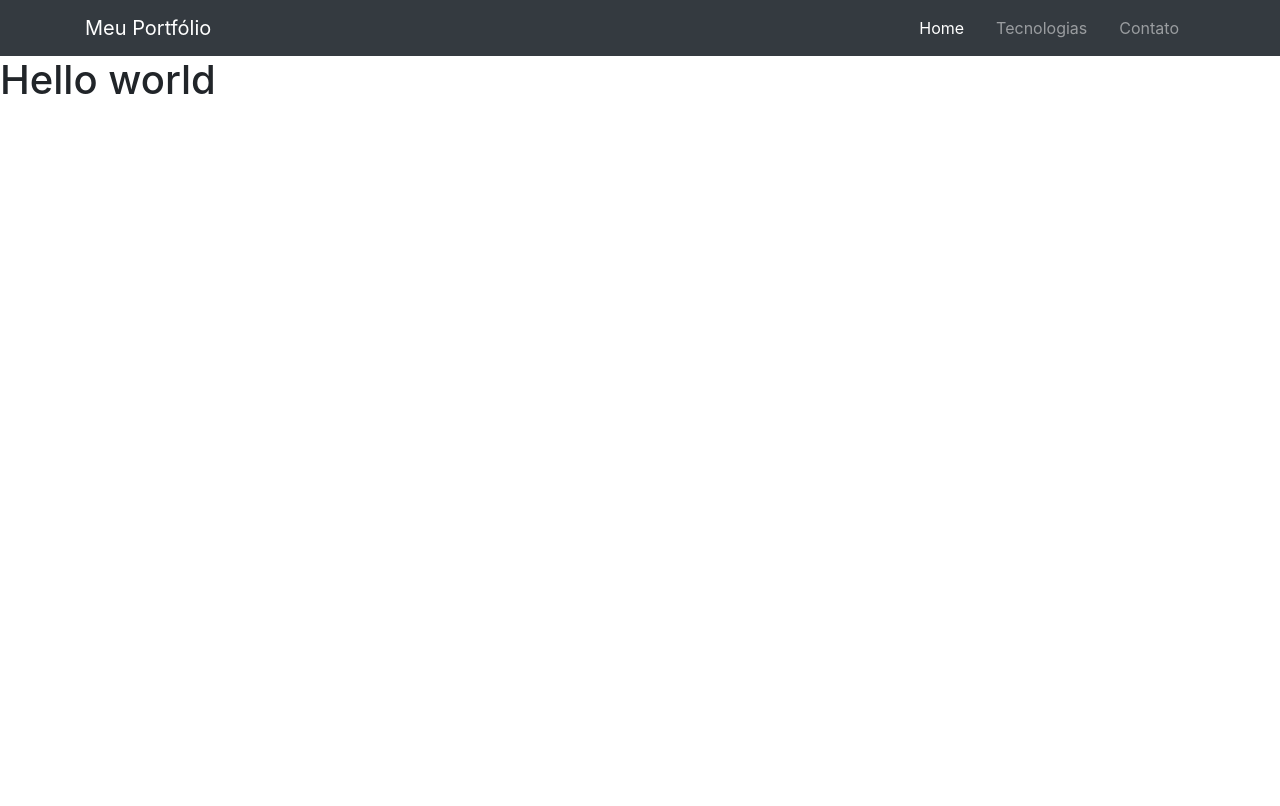
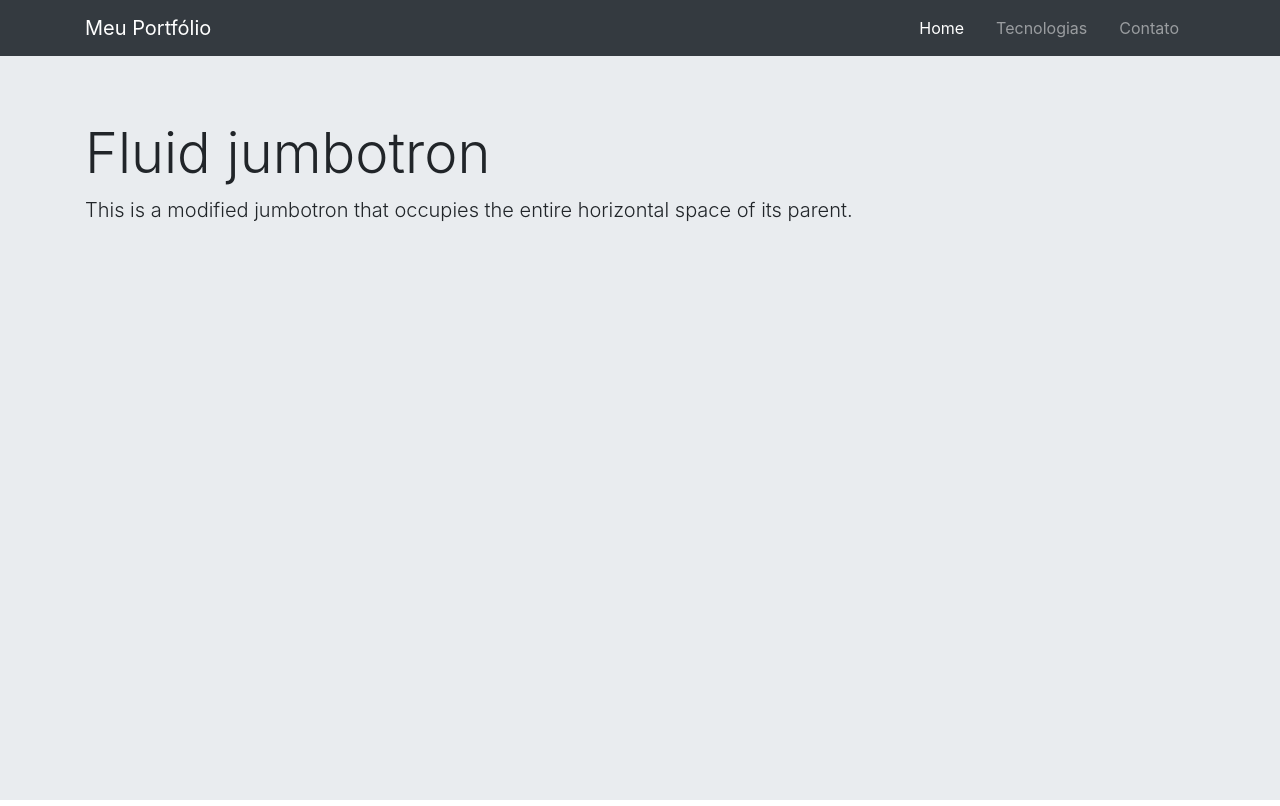
Before and after one commit to Lpfigueiredo/lpfigueiredo.github.io, a plain HTML site: page index.html in a window 1280 px wide. Drawn offline with nearby package versions, Linux system fonts and the light colour scheme.

Commit message:
feat: add jumbotron

```diff
--- a/index.html
+++ b/index.html
@@ -11,7 +11,7 @@
       <nav class="navbar navbar-expand-md navbar-dark bg-dark">
         <div class="container">
           <a class="navbar-brand" href="#">Meu Portfólio</a>
-          <button class="navbar-toggler mr-auto" type="button" data-toggle="collapse" data-target="#navbarNav" aria-controls="navbarNav" aria-expanded="false" aria-label="Toggle navigation">
+          <button class="navbar-toggler ml-auto" type="button" data-toggle="collapse" data-target="#navbarNav" aria-controls="navbarNav" aria-expanded="false" aria-label="Toggle navigation">
             <span class="navbar-toggler-icon"></span>
           </button>
           <div class="collapse navbar-collapse" id="navbarNav">
@@ -29,10 +29,12 @@
           </div>
         </div>
       </nav>
-
-    <div class="home">
-      <h1>Hello world</h1>
-    </div>
+      <div class="jumbotron jumbotron-fluid">
+        <div class="container">
+          <h1 class="display-4">Fluid jumbotron</h1>
+          <p class="lead">This is a modified jumbotron that occupies the entire horizontal space of its parent.</p>
+        </div>
+      </div>
 
     <script src="https://code.jquery.com/jquery-3.5.1.slim.min.js" integrity="sha384-DfXdz2htPH0lsSSs5nCTpuj/zy4C+OGpamoFVy38MVBnE+IbbVYUew+OrCXaRkfj" crossorigin="anonymous"></script>
     <script src="https://cdn.jsdelivr.net/npm/popper.js@1.16.0/dist/umd/popper.min.js" integrity="sha384-Q6E9RHvbIyZFJoft+2mJbHaEWldlvI9IOYy5n3zV9zzTtmI3UksdQRVvoxMfooAo" crossorigin="anonymous"></script>
--- a/styles.css
+++ b/styles.css
@@ -1,7 +1,14 @@
-.home {
-  height: calc(100vh - 50px);
+* {
+  padding: 0;
+  margin: 0;
+  box-sizing: border-box;
 }
 
-p {
-  background-color: yellow;
+.navbar {
+  margin-bottom: 0px;
 }
+
+.jumbotron{
+  height:  calc(100vh - 56px);
+  margin-bottom: 0px;
+}
```
